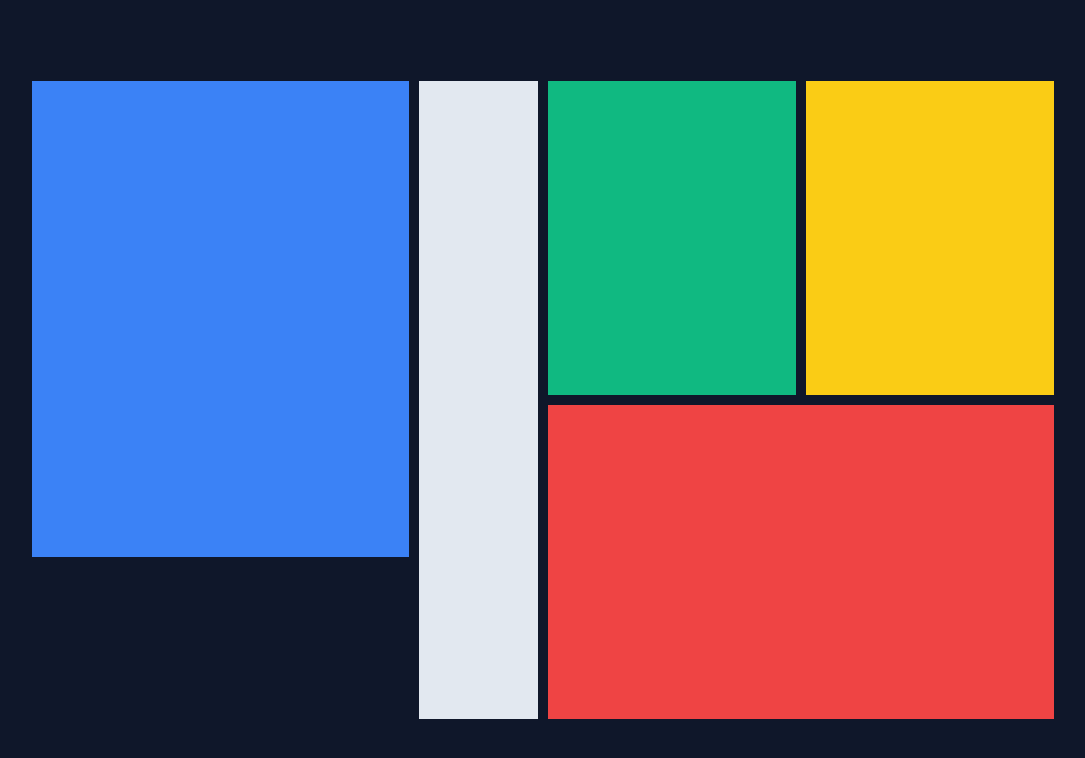
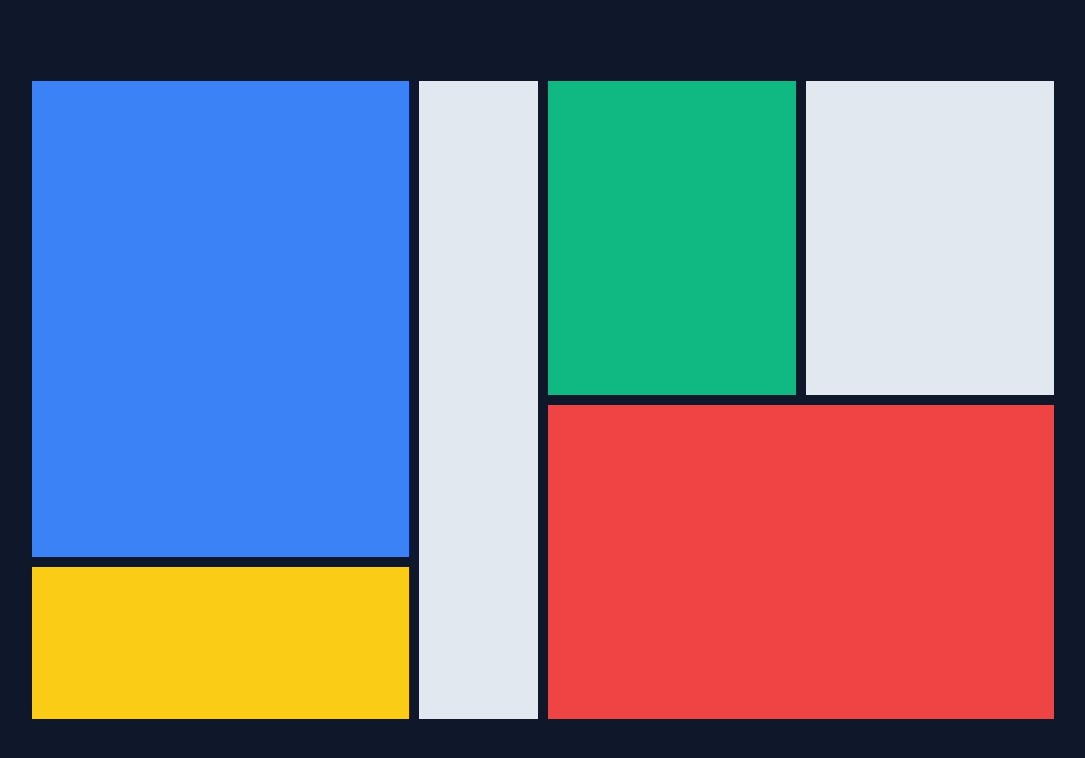
Before and after one commit to erik06/MIT-mondrian-grid, a plain HTML site: page index.html in a window 1280 px wide. Shown: the whole page, without its empty margins (97-1182 px from the left). Drawn offline with Linux system fonts and the light colour scheme.

Commit message:
missing yellow box

```diff
--- a/index.html
+++ b/index.html
@@ -14,7 +14,8 @@
       <div class="grid-item three red"></div>
       <div class="grid-item four green"></div>
       <div class="grid-item five gray"></div>
-      <div class="grid-item six yellow"></div>
+      <div class="grid-item six gray"></div>
+      <div class="grid-item seven yellow"></div>
     </div>
   </body>
 </html>
--- a/style.css
+++ b/style.css
@@ -67,3 +67,9 @@ body {
   grid-row-start: 2;
   grid-row-end: 6;
 }
+.seven {
+  grid-column-start: 2;
+  grid-column-end: 5;
+  grid-row-start: 8;
+  grid-row-end: 10;
+}
```
